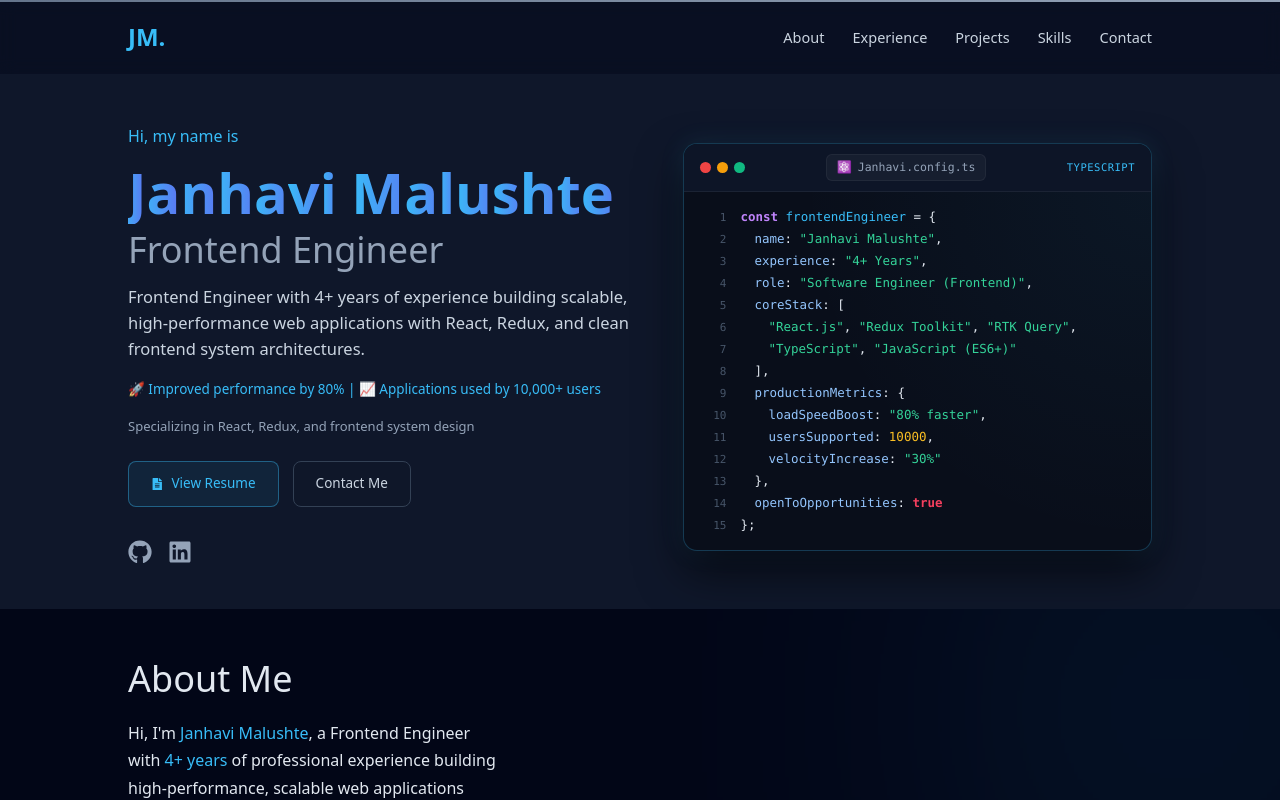
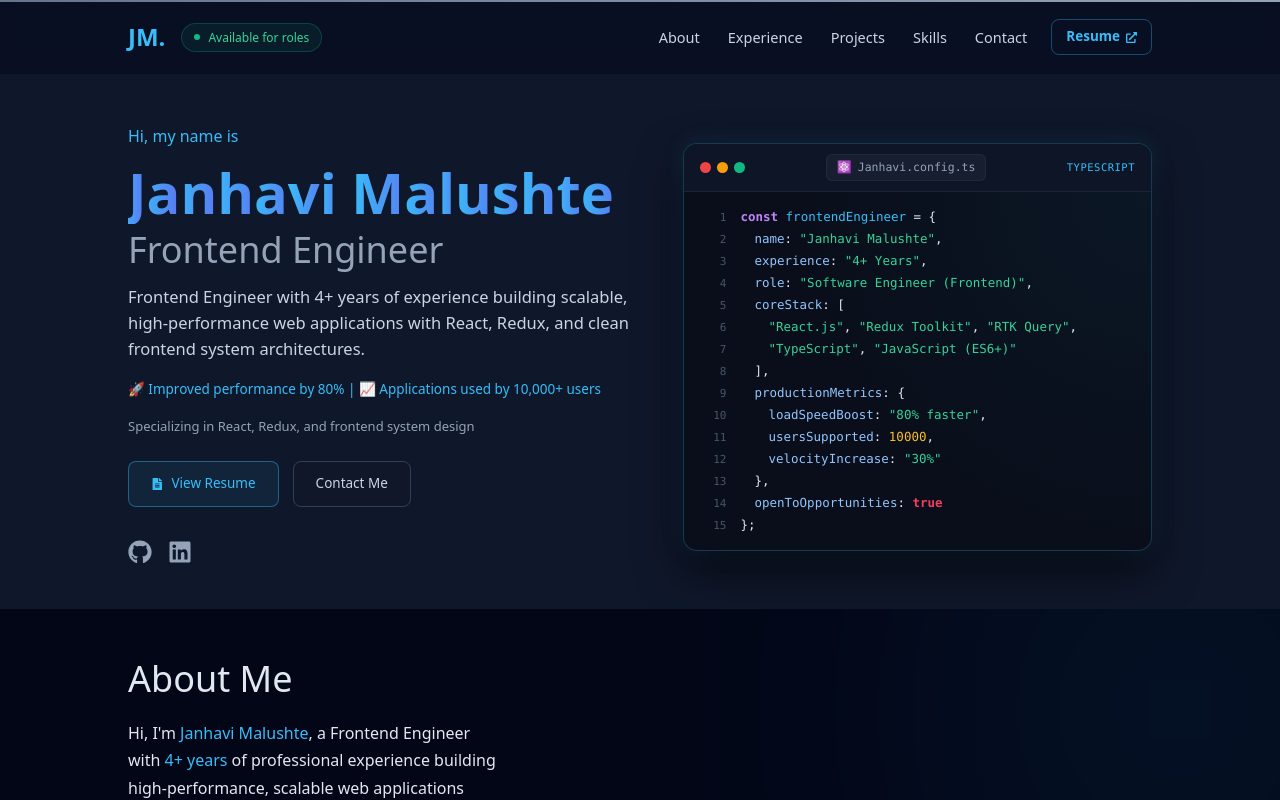
Before and after one commit to Janhavi515/janhavi-portfolio, a React (Vite) app: page / in a window 1280 px wide. Shown: the top 800 px of the page. Built offline with nearby package versions, Linux system fonts and the light colour scheme.

Commit message:
updated changes

```diff
--- a/src/components/Contact/Contact.jsx
+++ b/src/components/Contact/Contact.jsx
@@ -1,8 +1,18 @@
 import "./Contact.scss";
+import { useState } from "react";
 import { motion } from "framer-motion";
-import { FaGithub, FaLinkedin, FaEnvelope } from "react-icons/fa";
+import { FaGithub, FaLinkedin, FaEnvelope, FaCopy, FaCheck } from "react-icons/fa";
 
 const Contact = () => {
+  const [copied, setCopied] = useState(false);
+
+  const handleCopyEmail = () => {
+    navigator.clipboard.writeText("janhavimalushte@gmail.com").then(() => {
+      setCopied(true);
+      setTimeout(() => setCopied(false), 2200);
+    });
+  };
+
   const container = {
     hidden: {},
     visible: {
@@ -37,21 +47,36 @@ const Contact = () => {
         </motion.p>
 
         <motion.div className="contact-links" variants={item}>
+          {/* Copy Email Button */}
+          <motion.button
+            type="button"
+            onClick={handleCopyEmail}
+            whileHover={{ scale: 1.05, y: -4 }}
+            whileTap={{ scale: 0.95 }}
+            className={`contact-card copy-email-btn ${copied ? "copied" : ""}`}
+            aria-label="Copy email address"
+          >
+            {copied ? <FaCheck className="icon-success" /> : <FaCopy />}
+            <span>{copied ? "Copied to clipboard!" : "Copy Email"}</span>
+          </motion.button>
+
+          {/* Direct Email link */}
           <motion.a
             href="mailto:janhavimalushte@gmail.com"
-            whileHover={{ scale: 1.08, y: -5 }}
+            whileHover={{ scale: 1.05, y: -4 }}
             whileTap={{ scale: 0.95 }}
             className="contact-card"
           >
             <FaEnvelope />
-            <span>Email Me</span>
+            <span>Send Email</span>
           </motion.a>
 
+          {/* LinkedIn */}
           <motion.a
             href="https://www.linkedin.com/in/janhavi-malushte"
             target="_blank"
             rel="noopener noreferrer"
-            whileHover={{ scale: 1.08, y: -5 }}
+            whileHover={{ scale: 1.05, y: -4 }}
             whileTap={{ scale: 0.95 }}
             className="contact-card"
           >
@@ -59,11 +84,12 @@ const Contact = () => {
             <span>LinkedIn</span>
           </motion.a>
 
+          {/* GitHub */}
           <motion.a
             href="https://github.com/Janhavi515"
             target="_blank"
             rel="noopener noreferrer"
-            whileHover={{ scale: 1.08, y: -5 }}
+            whileHover={{ scale: 1.05, y: -4 }}
             whileTap={{ scale: 0.95 }}
             className="contact-card"
           >
@@ -76,6 +102,4 @@ const Contact = () => {
   );
 };
 
-
-
 export default Contact;
--- a/src/components/Contact/Contact.scss
+++ b/src/components/Contact/Contact.scss
@@ -92,6 +92,24 @@
   font-size: 18px;
 }
 
+button.copy-email-btn {
+  font-family: inherit;
+  font-size: 15px;
+  cursor: pointer;
+  outline: none;
+  margin: 0;
+
+  &.copied {
+    border-color: rgba(16, 185, 129, 0.5);
+    background: rgba(16, 185, 129, 0.12);
+    color: #34d399;
+
+    .icon-success {
+      color: #34d399;
+    }
+  }
+}
+
 @media (max-width: 640px) {
   .contact h2 {
     font-size: 28px;
--- a/src/components/Navbar/Navbar.jsx
+++ b/src/components/Navbar/Navbar.jsx
@@ -1,7 +1,7 @@
 import "./Navbar.scss";
 import { motion, AnimatePresence } from "framer-motion";
 import { useEffect, useState } from "react";
-import { FaBars, FaTimes } from "react-icons/fa";
+import { FaBars, FaTimes, FaExternalLinkAlt } from "react-icons/fa";
 
 const Navbar = () => {
   const [scrolled, setScrolled] = useState(false);
@@ -37,6 +37,7 @@ const Navbar = () => {
       transition={{ duration: 0.6, ease: "easeOut" }}
       className={`navbar ${scrolled ? "scrolled" : ""}`}
     >
+      <div className="navbar-left">
         <motion.a
           href="#"
           className="logo"
@@ -45,7 +46,13 @@ const Navbar = () => {
         >
           JM.
         </motion.a>
+        <div className="status-pill">
+          <span className="pulse-dot"></span>
+          <span>Available for roles</span>
+        </div>
+      </div>
 
+      <div className="navbar-right">
         {/* Desktop & Tablet Navigation */}
         <ul className="nav-links">
           {navItems.map((item, index) => (
@@ -66,6 +73,19 @@ const Navbar = () => {
           ))}
         </ul>
 
+        {/* Desktop Direct Resume Button */}
+        <motion.a
+          href="/Janhavi_Malushte_Frontend_Developer.pdf"
+          target="_blank"
+          rel="noopener noreferrer"
+          className="nav-resume-btn"
+          whileHover={{ y: -2, scale: 1.03 }}
+          whileTap={{ scale: 0.98 }}
+        >
+          <span>Resume</span>
+          <FaExternalLinkAlt className="resume-icon" />
+        </motion.a>
+
         {/* Mobile Menu Toggle Button */}
         <button
           type="button"
@@ -75,6 +95,7 @@ const Navbar = () => {
         >
           {mobileMenuOpen ? <FaTimes /> : <FaBars />}
         </button>
+      </div>
 
       {/* Mobile Slide-down Menu */}
       <AnimatePresence>
@@ -98,6 +119,18 @@ const Navbar = () => {
                   </a>
                 </li>
               ))}
+              <li className="mobile-resume-item">
+                <a
+                  href="/Janhavi_Malushte_Frontend_Developer.pdf"
+                  target="_blank"
+                  rel="noopener noreferrer"
+                  onClick={handleLinkClick}
+                  className="mobile-resume-link"
+                >
+                  <span>View Resume</span>
+                  <FaExternalLinkAlt />
+                </a>
+              </li>
             </ul>
           </motion.div>
         )}
--- a/src/components/Navbar/Navbar.scss
+++ b/src/components/Navbar/Navbar.scss
@@ -17,6 +17,51 @@
   backdrop-filter: blur(16px);
   box-shadow: 0 4px 20px rgba(0, 0, 0, 0.4);
   border-bottom: 1px solid rgba(56, 189, 248, 0.12);
+}
+
+.navbar-left {
+  display: flex;
+  align-items: center;
+  gap: 16px;
+}
+
+.status-pill {
+  display: inline-flex;
+  align-items: center;
+  gap: 8px;
+  padding: 4px 12px;
+  border-radius: 9999px;
+  background: rgba(16, 185, 129, 0.08);
+  border: 1px solid rgba(16, 185, 129, 0.25);
+  color: #34d399;
+  font-size: 12px;
+  font-weight: 500;
+  white-space: nowrap;
+
+  .pulse-dot {
+    width: 6px;
+    height: 6px;
+    background-color: #10b981;
+    border-radius: 50%;
+    box-shadow: 0 0 0 0 rgba(16, 185, 129, 0.7);
+    animation: pulseGreen 2.2s infinite;
+  }
+
+  @media (max-width: 640px) {
+    display: none;
+  }
+}
+
+@keyframes pulseGreen {
+  0% { box-shadow: 0 0 0 0 rgba(16, 185, 129, 0.7); }
+  70% { box-shadow: 0 0 0 8px rgba(16, 185, 129, 0); }
+  100% { box-shadow: 0 0 0 0 rgba(16, 185, 129, 0); }
+}
+
+.navbar-right {
+  display: flex;
+  align-items: center;
+  gap: 24px;
 }
 
 .logo {
@@ -63,6 +108,35 @@
 
 .nav-link:hover .underline {
   width: 100%;
+}
+
+.nav-resume-btn {
+  display: inline-flex;
+  align-items: center;
+  gap: 6px;
+  padding: 6px 14px;
+  border-radius: 8px;
+  font-size: 13.5px;
+  font-weight: 600;
+  color: #38bdf8;
+  background: transparent;
+  border: 1px solid rgba(56, 189, 248, 0.35);
+  text-decoration: none;
+  transition: all 0.25s ease;
+
+  .resume-icon {
+    font-size: 11px;
+  }
+
+  &:hover {
+    background: rgba(56, 189, 248, 0.1);
+    border-color: #38bdf8;
+    box-shadow: 0 0 14px rgba(56, 189, 248, 0.15);
+  }
+
+  @media (max-width: 768px) {
+    display: none;
+  }
 }
 
 /* Mobile Toggle Button */
@@ -127,6 +201,34 @@
         padding-left: 18px;
       }
     }
+
+    .mobile-resume-item {
+      margin-top: 6px;
+      padding-top: 10px;
+      border-top: 1px solid rgba(255, 255, 255, 0.08);
+
+      .mobile-resume-link {
+        display: inline-flex;
+        align-items: center;
+        justify-content: center;
+        gap: 8px;
+        width: 100%;
+        padding: 11px 16px;
+        border-radius: 8px;
+        background: rgba(56, 189, 248, 0.1);
+        border: 1px solid rgba(56, 189, 248, 0.35);
+        color: #38bdf8;
+        font-size: 15px;
+        font-weight: 600;
+        text-decoration: none;
+
+        &:hover,
+        &:active {
+          background: rgba(56, 189, 248, 0.2);
+          border-color: #38bdf8;
+        }
+      }
+    }
   }
 }
 
```
Lines whose indentation alone changed are shown as unchanged.
